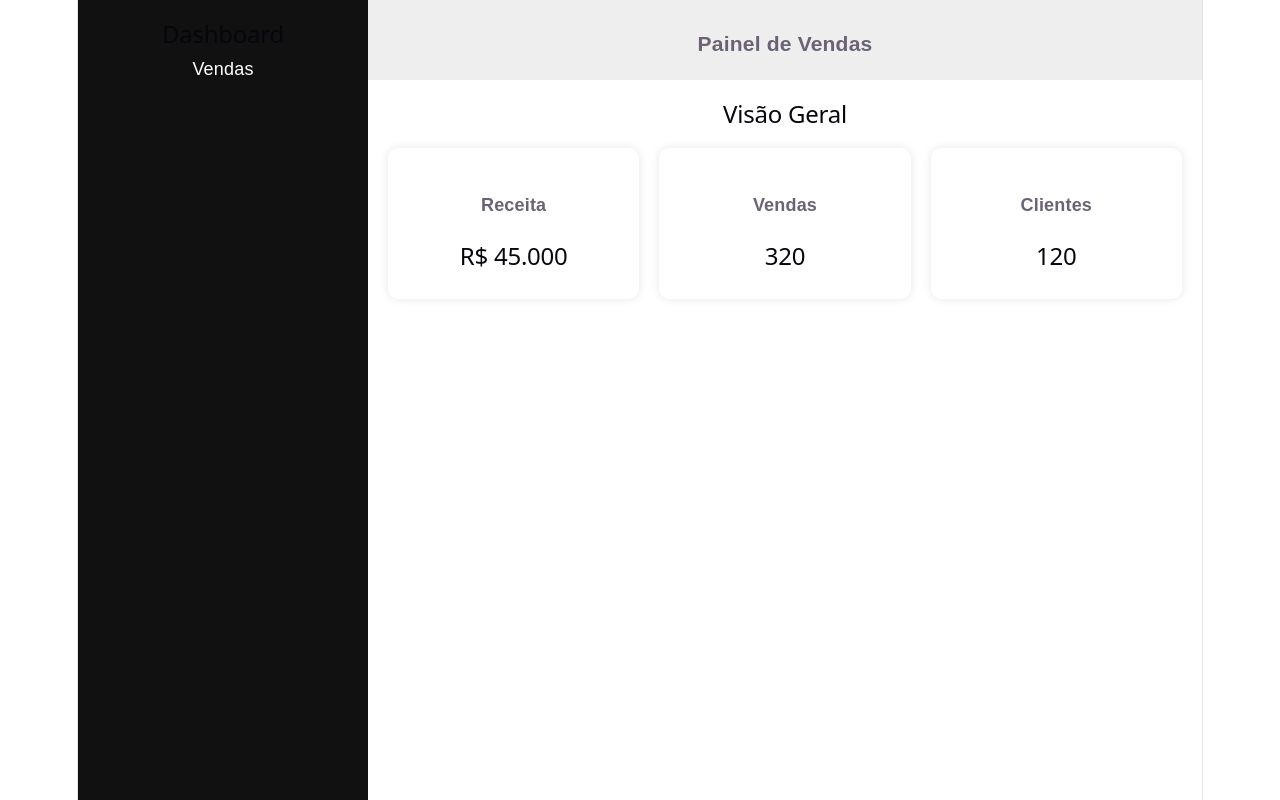
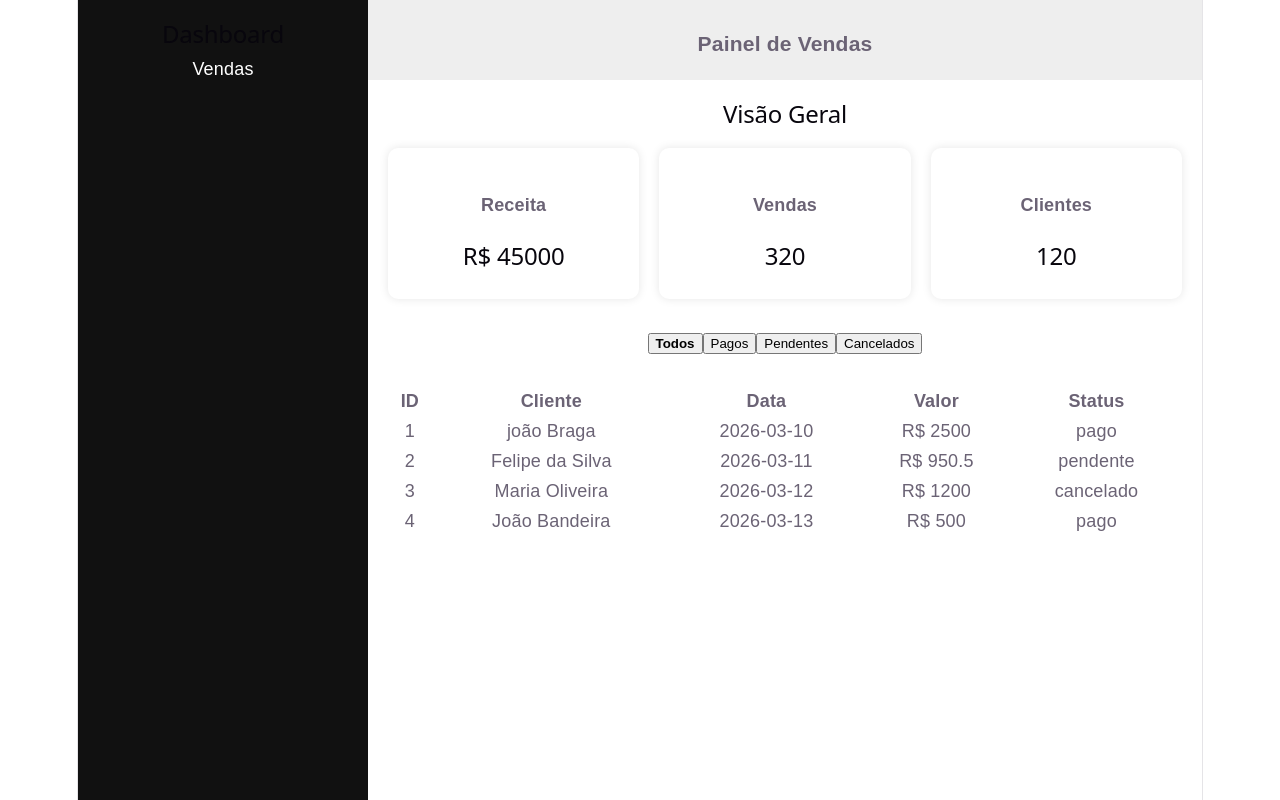
Before and after one commit to lucasvass1/Dashboard-de-Vendas, a React (Vite) app in the folder Dashboard-de-vendas/: page / in a window 1280 px wide. Built offline with nearby package versions, Linux system fonts and the light colour scheme.

Commit message:
feat: add dashboard with metrics, orders table and status filtering

```diff
--- /dev/null
+++ b/Dashboard-de-vendas/src/data/orders.ts
@@ -0,0 +1,30 @@
+    export const orders = [
+        {
+            id: 1,
+            customer: "joão Braga",
+            date: "2026-03-10",
+            amount: 2500,
+            status: "pago",
+        },
+        {
+            id: 2,
+            customer: "Felipe da Silva",
+            date: "2026-03-11",
+            amount: 950.50,
+            status: "pendente",
+        },
+        {
+            id:3,
+            customer: "Maria Oliveira",
+            date: "2026-03-12",
+            amount: 1200,
+            status: "cancelado",
+        },
+        {
+  id: 4,
+  customer: "João Bandeira",
+  date: "2026-03-13",
+  amount: 500,
+  status: "pago",
+},
+];
--- /dev/null
+++ b/Dashboard-de-vendas/src/data/salesData.ts
@@ -0,0 +1,5 @@
+export const salesData = {
+  revenue: 45000,
+  sales: 320,
+  customers: 120,
+};
--- a/Dashboard-de-vendas/src/pages/Dashboard.tsx
+++ b/Dashboard-de-vendas/src/pages/Dashboard.tsx
@@ -1,15 +1,51 @@
 import { Layout } from "../components/Layout";
 import { MetricaCard } from "../components/MetricaCard";
+import { salesData }  from "../data/salesData";
+import { orders } from "../data/orders";
+import { useState } from "react";
+
 
 export function Dashboard() {
-    return (
+    const [statusFilter, setStatusFilter] = useState("todos");
+    const filteredOrders =
+    statusFilter === "todos" ? orders
+    : orders.filter((order) => order.status === statusFilter);
+        return (
         <Layout>
      <h2 style={{marginBottom: "20px"}}>Visão Geral</h2>
      <div style={{display: "flex", gap: "20px"}}>
-        <MetricaCard title="Receita" value="R$ 45.000" />
-        <MetricaCard title="Vendas" value="320" />
-        <MetricaCard title="Clientes" value="120" />
+        <MetricaCard title="Receita" value= {`R$ ${salesData.revenue}`} />
+        <MetricaCard title="Vendas" value= {String(salesData.sales)} />
+        <MetricaCard title="Clientes" value= {String(salesData.customers)} />
      </div>
+     <div style={{marginTop: "30px", marginBottom: "30px"}}>
+        <button onClick={() => setStatusFilter("todos")} style={{fontWeight: statusFilter === "todos" ? "bold" : "normal"}}>Todos</button>
+        <button onClick={() => setStatusFilter("pago")} style={{fontWeight: statusFilter === "pago" ? "bold" : "normal"}}>Pagos</button>
+        <button onClick={() => setStatusFilter("pendente")} style={{fontWeight: statusFilter === "pendente" ? "bold" : "normal"}}>Pendentes</button>
+        <button onClick={() => setStatusFilter("cancelado")} style={{fontWeight: statusFilter === "cancelado" ? "bold" : "normal"}}>Cancelados</button>
+        </div>
+       <table style={{width: "100%" , marginTop: "30px" , background: "#fff"}}>
+            <thead>
+                <tr>
+                    <th>ID</th>
+                    <th>Cliente</th>
+                    <th>Data</th>
+                    <th>Valor</th>
+                    <th>Status</th>
+                </tr>
+            </thead>
+            <tbody>
+                {filteredOrders.map((order) => (
+                    <tr key={order.id}>
+                        <td>{order.id}</td>
+                        <td>{order.customer}</td>
+                            <td>{order.date}</td>
+                            <td>R$ {order.amount}</td>
+                        <td>{order.status}</td>
+                    </tr>
+                ))}
+            </tbody>
+        </table>
         </Layout>
     );
 }
```
